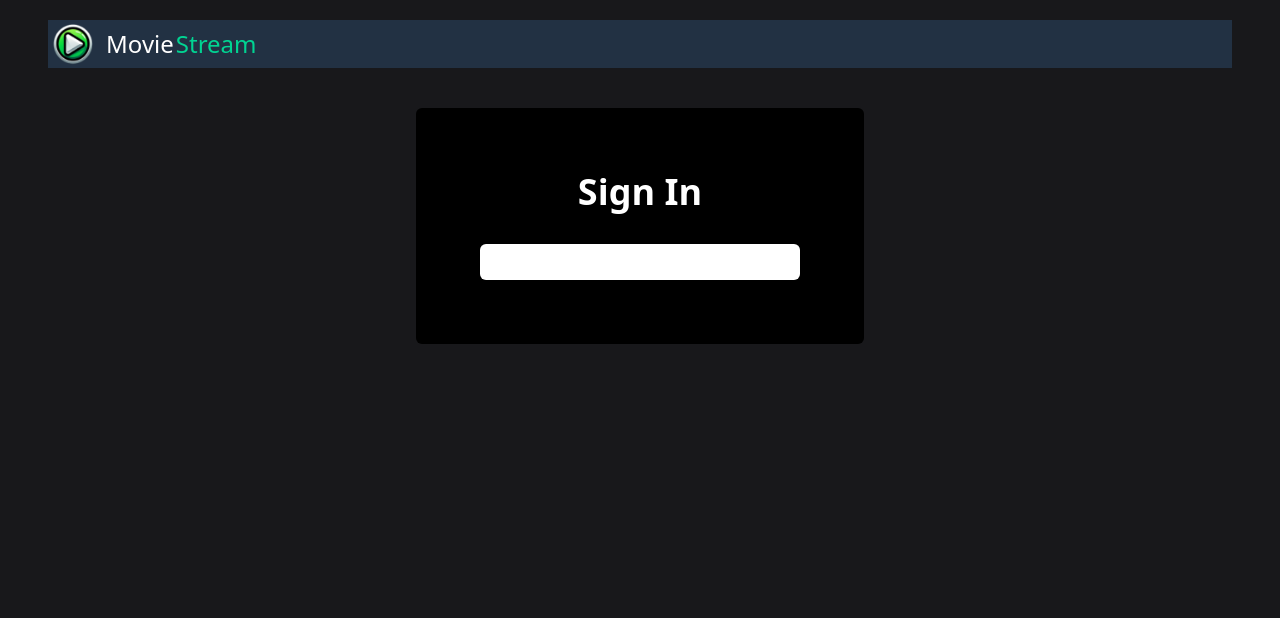
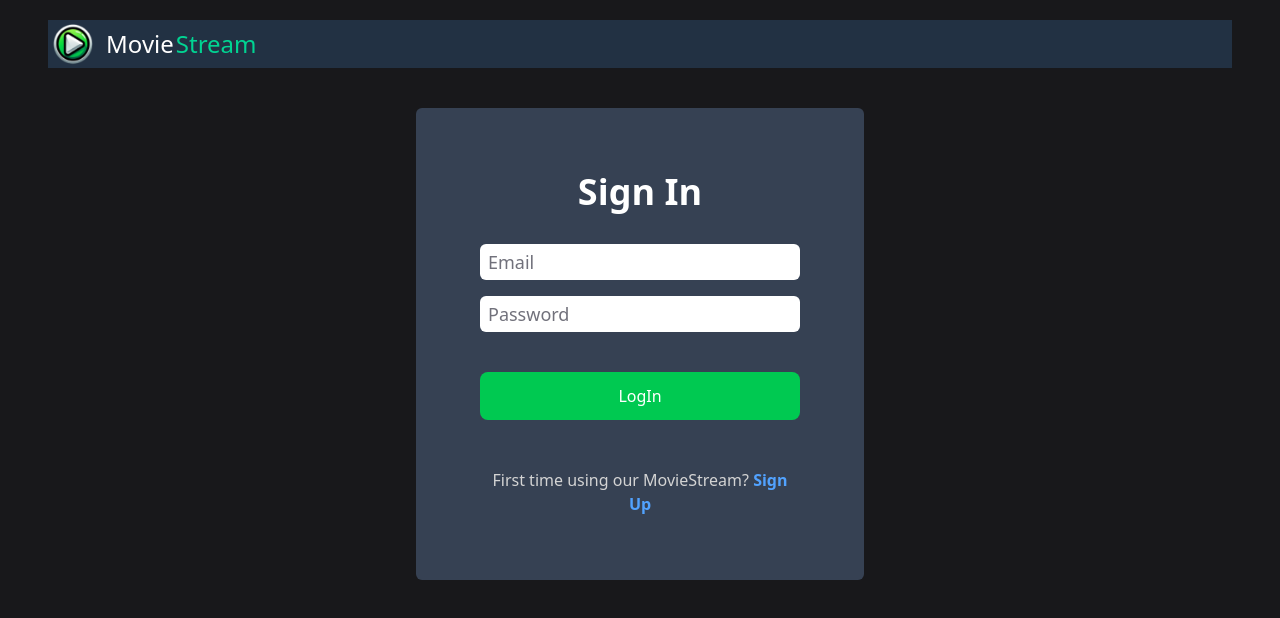
Before and after one commit to Vivek-736/movie-stream, a Next.js app: page /auth in a window 1280 px wide. Shown: the top 618 px of the page. Built offline with nearby package versions, Linux system fonts and the light colour scheme.

Commit message:
finished the uI for authentication barring the social authentications

```diff
--- a/app/auth/page.tsx
+++ b/app/auth/page.tsx
@@ -1,33 +1,85 @@
+"use client";
 /* eslint-disable @next/next/no-img-element */
-import Input from '@/components/input'
-import React from 'react'
+import Input from "@/components/input";
+import React, { useCallback, useState } from "react";
 
 const AuthPage = () => {
+  const [email, setEmail] = useState("");
+  const [name, setName] = useState("");
+  const [password, setPassword] = useState("");
+
+  const [variant, setVariant] = useState("login");
+
+  const toggleVariant = useCallback(() => {
+    setVariant((currentVariant) =>
+      currentVariant === "login" ? "signup" : "login"
+    );
+  }, []);
+
   return (
     <div className='relative h-full w-full bg-[url("/images/hero.jpeg")] bg-fixed bg-no-repeat bg-cover bg-center'>
-            <div className='w-full h-full'>
-                <nav className='px-12 py-5'>
-                    <div className='w-full flex gap-2 bg-[#223143]'>
-                        <img src="/images/logo.png" alt="logo" className='h-12' />
-                        <div className='flex gap-0.5 items-center text-2xl'>
-                            <span className='text-white'>Movie</span>
-                            <span className='text-emerald-400 font-medium'>Stream</span>
+      <div className="w-full h-full">
+        <nav className="px-12 py-5">
+          <div className="w-full flex gap-2 bg-[#223143]">
+            <img src="/images/logo.png" alt="logo" className="h-12" />
+            <div className="flex gap-0.5 items-center text-2xl">
+              <span className="text-white">Movie</span>
+              <span className="text-emerald-400 font-medium">Stream</span>
             </div>
           </div>
-                    <div className='flex justify-center'>
-                        <div className='bg-black px-16 py-16 self-center mt-10 lg:w-2/5 lg:max-w-md rounded-md w-full'>
-                            <h2 className='text-white text-4xl mb-8 font-semibold text-center'>
-                                Sign In
+          <div className="flex justify-center">
+            <div className="bg-gray-700 px-16 py-16 self-center mt-10 lg:w-2/5 lg:max-w-md rounded-md w-full">
+              <h2 className="text-white text-4xl mb-8 font-semibold text-center">
+                {variant === "login" ? "Sign In" : "Sign Up"}
               </h2>
-                            <div className='flex flex-col gap-4'>
-                                <Input />
+              <div className="flex flex-col gap-4">
+                {variant === "signup" && (
+                  <Input
+                    label="Username"
+                    id="name"
+                    value={name}
+                    onChange={(e: {
+                      target: { value: React.SetStateAction<string> };
+                    }) => setName(e.target.value)}
+                  />
+                )}
+                <Input
+                  label="Email"
+                  id="email"
+                  type="email"
+                  value={email}
+                  onChange={(e: {
+                    target: { value: React.SetStateAction<string> };
+                  }) => setEmail(e.target.value)}
+                />
+                <Input
+                  label="Password"
+                  id="password"
+                  type="password"
+                  value={password}
+                  onChange={(e: {
+                    target: { value: React.SetStateAction<string> };
+                  }) => setPassword(e.target.value)}
+                />
               </div>
+              <button className="bg-green-500 py-3 text-white rounded-lg cursor-pointer w-full mt-10 hover:bg-green-700 transition">
+                {variant === "login" ? "LogIn" : "Sign Up"}
+              </button>
+              <p className="text-neutral-300 mt-12 text-center">
+                {variant === "login" ? "First time using our MovieStream? " : "Already have an acoount? "}
+                <span
+                  onClick={toggleVariant}
+                  className="text-blue-400 mt-1 font-semibold hover:underline cursor-pointer"
+                >
+                  {variant === "login" ? "Sign Up" : "Log In"}
+                </span>
+              </p>
             </div>
           </div>
         </nav>
       </div>
     </div>
-    )
-}
+  );
+};
 
-export default AuthPage
+export default AuthPage;
--- a/components/input.tsx
+++ b/components/input.tsx
@@ -1,9 +1,21 @@
 import React from 'react'
 
-const Input = () => {
+interface InputProps {
+    id: string;
+    // eslint-disable-next-line @typescript-eslint/no-explicit-any
+    onChange: any;
+    value: string;
+    label: string;
+    type?: string;
+}
+
+const Input = ({ id, onChange, value, label, type }: InputProps) => {
     return (
-        <div>
-            <input type='text' className='bg-white block rounded-md w-full p-1 px-2 text-lg text-gray-800 appearance-none focus:outline-none focus:ring-0' />
+        <div className='relative'>
+            <input value={value} type={type} onChange={onChange} className='bg-white block rounded-md w-full p-1 px-2 text-lg text-gray-800 appearance-none focus:outline-none focus:ring-0 peer' placeholder=' ' id={id}/>
+            <label className='absolute text-lg text-zinc-500 duration-150 transform -translate-y-3 scale-75 top-1 z-10 origin-[0] left-2 peer-placeholder-shown:scale-100 peer-placeholder-shown:translate-y-0 peer-focus:scale-50 peer-focus:-translate-y-3' htmlFor={id}>
+                {label}
+            </label>
         </div>
     )
 }
```
Also changed, not shown: 1 other file (tests, documents, lock files or other folders). Lines whose indentation alone changed are shown as unchanged.
